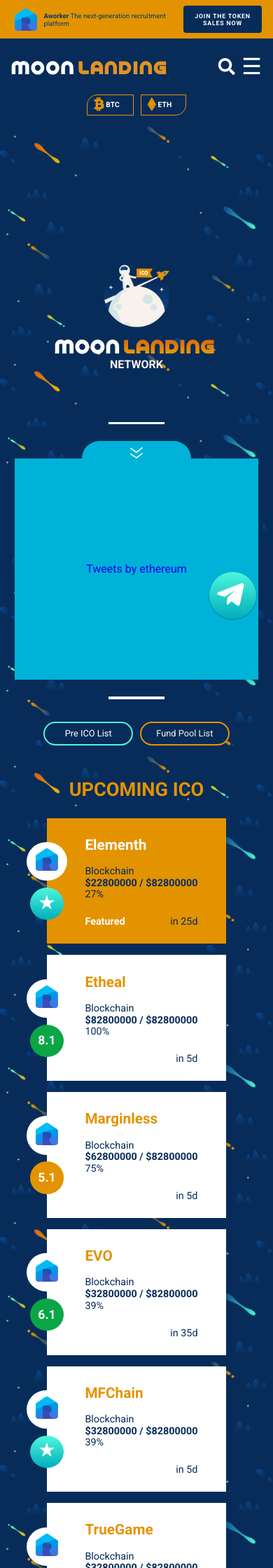
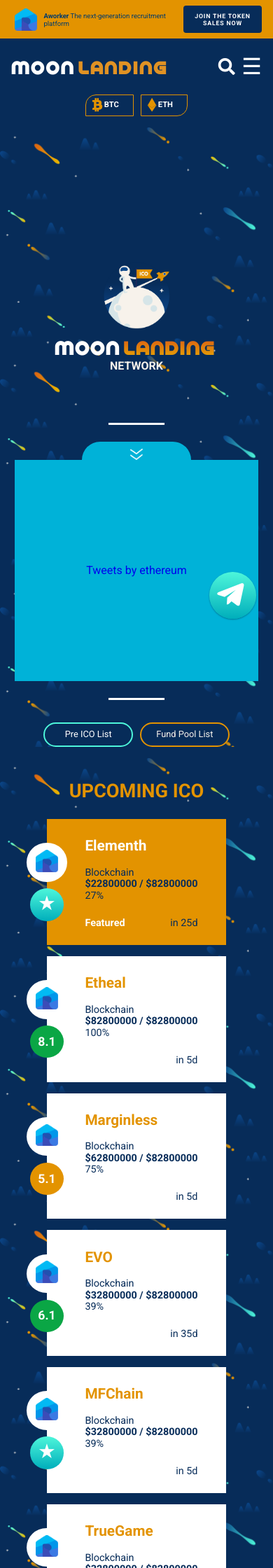
Before and after one commit to moonlandingnetwork/moonlandingnetwork.github.io, a Jekyll site: the page built from index.html, in a window 390 px wide. Shown: the top 2240 px of the page at 70% size. Built offline with Jekyll 4.4.1, drawn with Linux system fonts in a browser that asks for light colours; cached includes are drawn as plain includes; nearby versions of some CDN libraries; comment, search, counter and statistics services are not loaded.

Commit message:
Optimized Mobile Layout

```diff
--- a/css/style.css
+++ b/css/style.css
@@ -2135,7 +2135,7 @@ footer{
         margin: 0.5rem 0;
         width: 100%;
         justify-content: flex-end;
-        font-size: 1.2rem;
+        font-size: 1.4rem;
     }
     #subscribe-modal-toggle{
         border: none;
@@ -2168,8 +2168,8 @@ footer{
     }
     .crypto-item h2{
         display: flex;
-        font-size: 0.65rem;
-        margin: 0.3rem 0.4rem;
+        font-size: 0.7rem;
+        margin: 0.35rem 0.4rem;
     }
     .crypto-item h2 span{
         display: flex;
```
